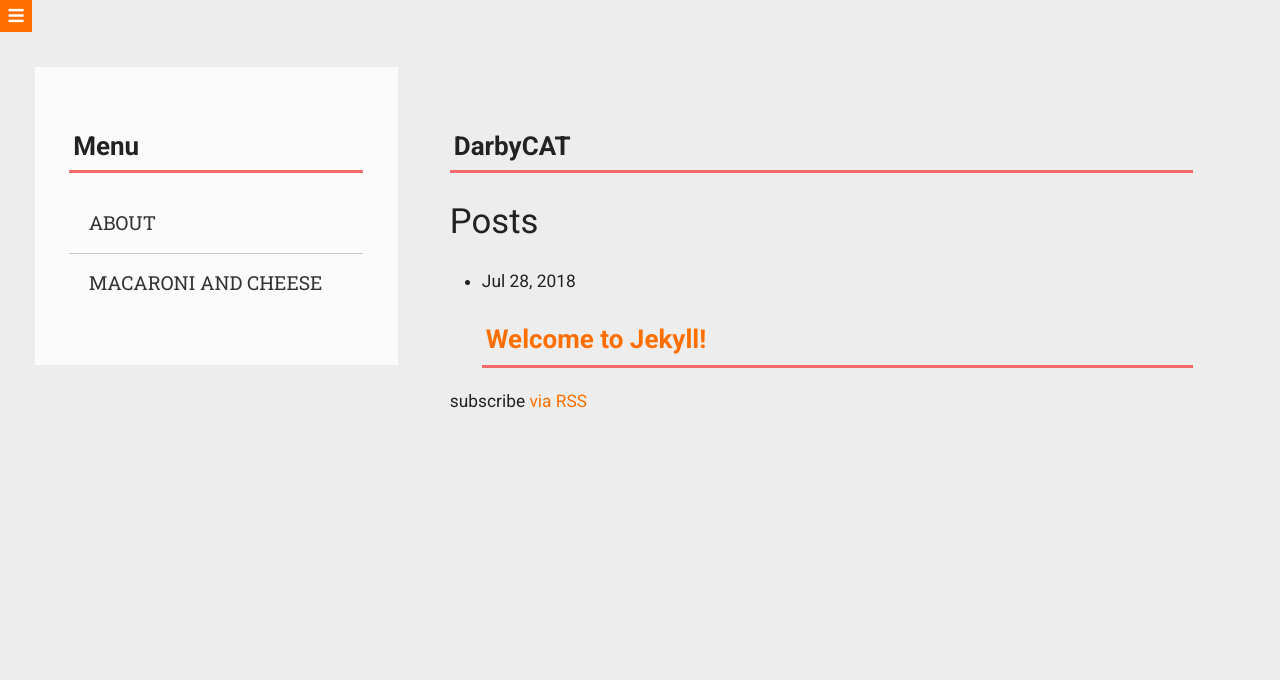
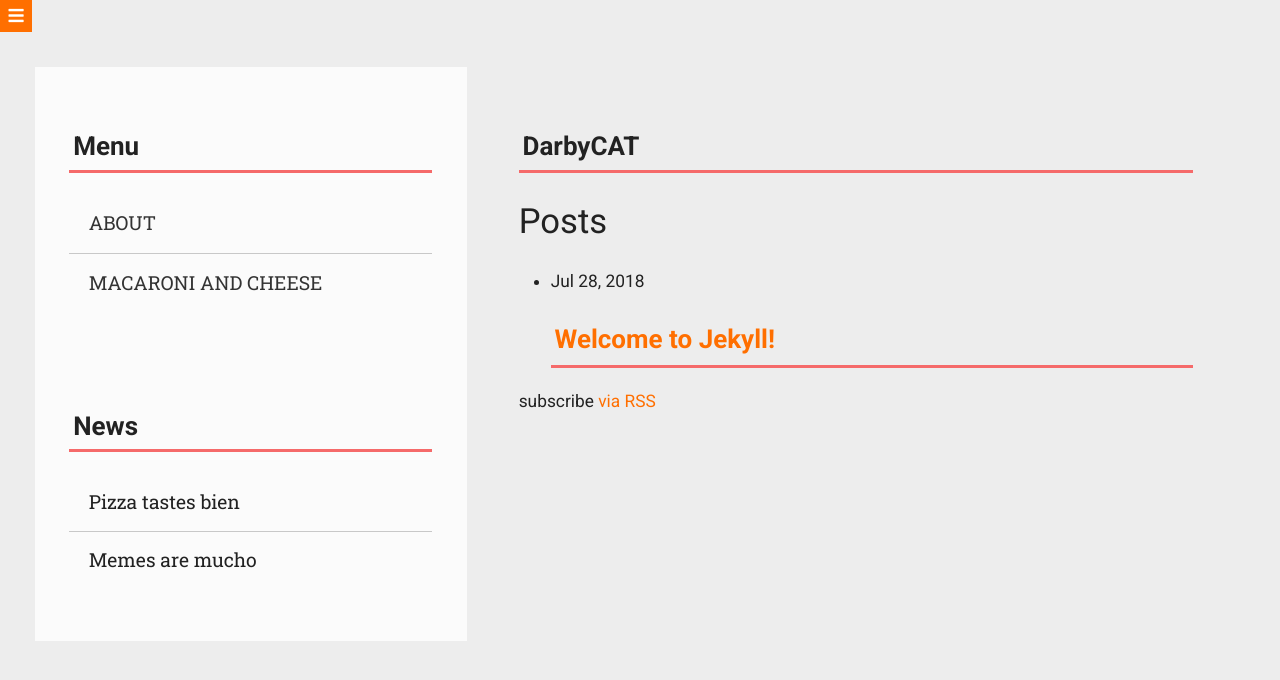
Before and after one commit to Joel4763/darbycat.github.io, a Jekyll site: the page built from index.html, in a window 1280 px wide. Shown: the top 680 px of the page. Built offline with Jekyll 4.4.1, drawn with Linux system fonts in a browser that asks for light colours; nearby versions of some CDN libraries.

Commit message:
Static sidebar width and news section

```diff
--- /dev/null
+++ b/_data/news.yml
@@ -0,0 +1,3 @@
+- news: "Pizza tastes bien"
+
+- news: "Memes are mucho"
--- a/_includes/header.html
+++ b/_includes/header.html
@@ -14,5 +14,13 @@
                     {% endif %}
                 {% endfor %}
             </ul>
+
+            <br /><br />
+            <h2>News</h2>
+            <ul>
+                {% for headline in site.data.news %}
+                <li class="news">{{ headline.news }}</li>
+                {% endfor %}
+            </ul>
         </nav>
     </div>
--- a/css/style.scss
+++ b/css/style.scss
@@ -26,19 +26,12 @@
 
 // Width of the content area
 $content-width:    800px;
+$sidebar-width:    27rem;
 
 $on-palm:          600px;
 $on-laptop:        800px;
 
 
-
-// Use media queries like this:
-// @include media-query($on-palm) {
-//     .wrapper {
-//         padding-right: $spacing-unit / 2;
-//         padding-left: $spacing-unit / 2;
-//     }
-// }
 @mixin media-query($device) {
     @media screen and (max-width: $device) {
         @content;
@@ -47,10 +40,6 @@
 
 * {
     box-sizing: border-box;
-}
-
-html {
-    /*height: 100%;*/
 }
 
 body {
@@ -62,6 +51,10 @@
     font-family: "Roboto", sans-serif;
     line-height: 1.45;
     font-size: 13pt;
+}
+
+.news {
+    text-transform: initial !important;
 }
 
 .nav-button{
@@ -101,8 +94,8 @@
     background-color: #fbfbfb;
     padding: 2em;
     height: 100%;
-    width: 30%;
-    min-width: 20rem;
+    width: $sidebar-width;
+    min-width: $sidebar-width;
 }
 
 .sidebar a{
@@ -170,16 +163,6 @@
     color: #222;
 }
 
-/*a:not( [href*='yourdomain.com'] ):not( [href^='#'] ):not( [href^='/'] )::after {
-    font-family:"Font Awesome 5 Free";
-    content: "\f35d";
-    font-weight: 900;
-    font-style: normal;
-    font-variant: normal;
-    text-rendering: auto;
-    line-height: 1;
-}*/
-
 .content ul, .content ol{
     padding-left: 2rem;
 }
@@ -188,8 +171,6 @@
     padding: 0.4em .15em;
     line-height: 1em;
     border-bottom: solid 3px #f56a6a;
-    /*padding: inherit;*/
-    /*margin: inherit;*/
 }
 
 .site-title{
```
Also changed, not shown: _layouts/news.html (added, +12 -0 lines), 6 other files. Lines whose indentation alone changed are shown as unchanged.
